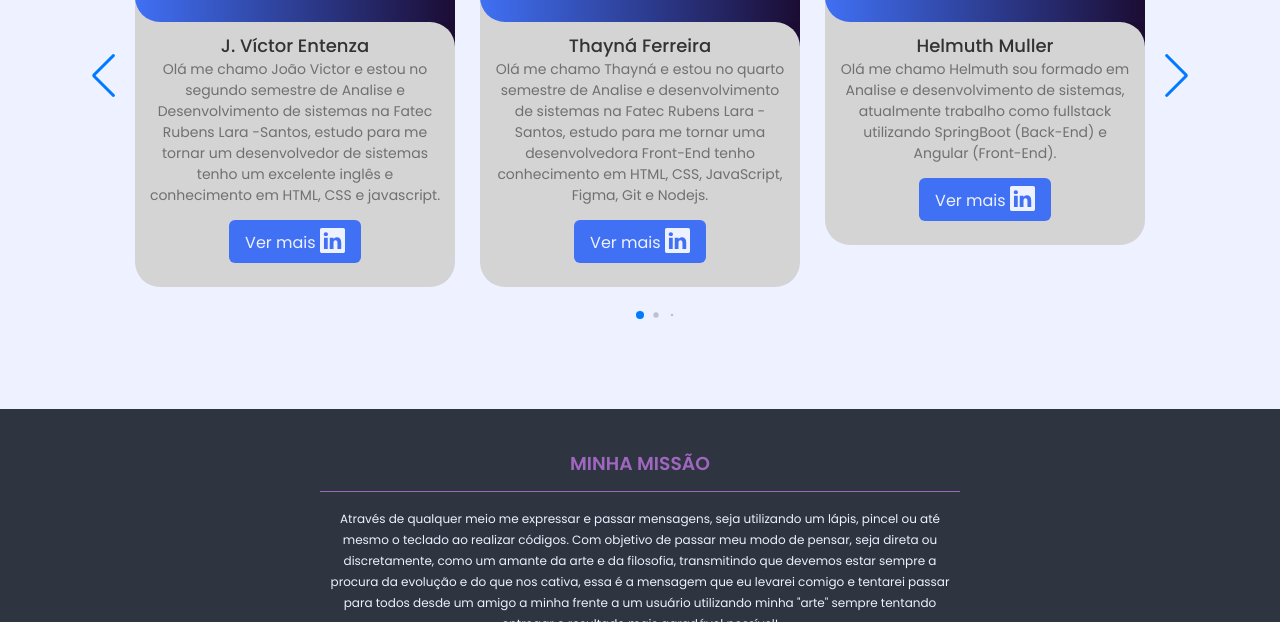
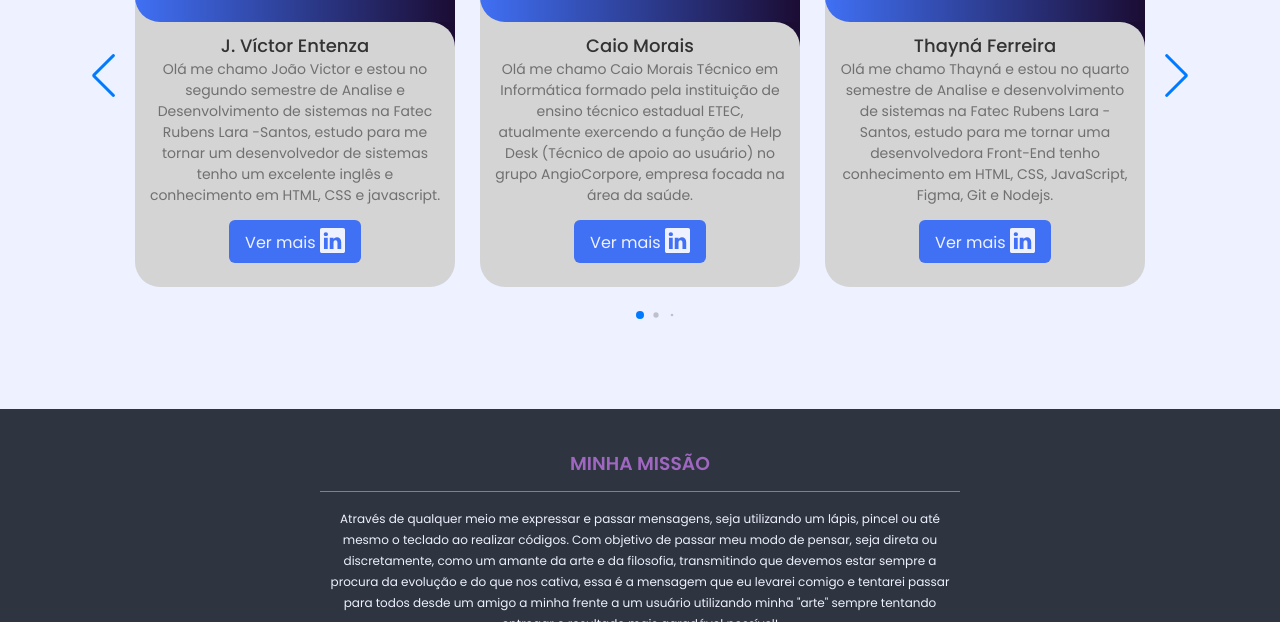
Before and after one commit to Gabiru-cpu/My-Port, a plain HTML site: page index.html in a window 1280 px wide. Shown: the part 3463-4085 px from the top of the page. Drawn offline with nearby package versions, Linux system fonts and the light colour scheme.

Commit message:
adicao network

```diff
--- a/index.html
+++ b/index.html
@@ -506,6 +506,26 @@
                                   </svg></a>
                             </div>
                         </div>
+
+                        <div class="card swiper-slide">
+                            <div class="image-content">
+                                <span class="overlay"></span>
+
+                                <div class="card-image">
+                                    <img src="https://media.licdn.com/dms/image/C4E03AQHam7PFv4Ow_w/profile-displayphoto-shrink_800_800/0/1653606221333?e=1679529600&v=beta&t=CJslso1H1c_QeotIjSULrqsTeZQw248pUuF67xncZAw" alt="" class="card-img">
+                                </div>
+                            </div>
+
+                            <div class="card-content">
+                                <h2 class="name">Caio Morais</h2>
+                                <p class="description">Olá me chamo Caio Morais Técnico em Informática formado pela instituição de ensino técnico estadual ETEC, atualmente exercendo a função de Help Desk (Técnico de apoio ao usuário) no grupo AngioCorpore, empresa focada na área da saúde.</p>
+
+                                <a href="https://www.linkedin.com/in/caio-morais-1716b623a/" target="blank" class="button">Ver mais <svg xmlns="http://www.w3.org/2000/svg" width="25" height="25" fill="currentColor" class="bi bi-linkedin" viewBox="0 0 16 16">
+                                    <path d="M0 1.146C0 .513.526 0 1.175 0h13.65C15.474 0 16 .513 16 1.146v13.708c0 .633-.526 1.146-1.175 1.146H1.175C.526 16 0 15.487 0 14.854V1.146zm4.943 12.248V6.169H2.542v7.225h2.401zm-1.2-8.212c.837 0 1.358-.554 1.358-1.248-.015-.709-.52-1.248-1.342-1.248-.822 0-1.359.54-1.359 1.248 0 .694.521 1.248 1.327 1.248h.016zm4.908 8.212V9.359c0-.216.016-.432.08-.586.173-.431.568-.878 1.232-.878.869 0 1.216.662 1.216 1.634v3.865h2.401V9.25c0-2.22-1.184-3.252-2.764-3.252-1.274 0-1.845.7-2.165 1.193v.025h-.016a5.54 5.54 0 0 1 .016-.025V6.169h-2.4c.03.678 0 7.225 0 7.225h2.4z"/>
+                                  </svg></a>
+                            </div>
+                        </div>
+
                         <div class="card swiper-slide">
                             <div class="image-content">
                                 <span class="overlay"></span>
```
